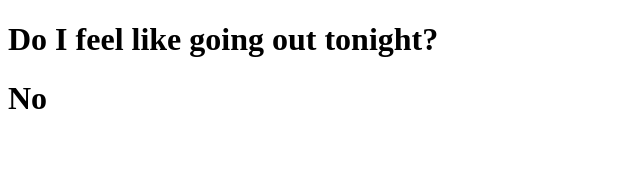
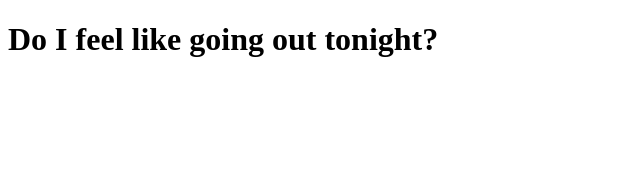
Before and after one commit to HarikaPenukonda/event-listener-tutorial, a React (Create React App) app: page / in a window 1280 px wide. Shown: the top 170 px of the page, without its empty margins (0-640 px from the left). Built offline with nearby package versions, Linux system fonts and the light colour scheme.

Commit message:
flipping state back and forth-own defined function

```diff
--- a/src/Ternary.js
+++ b/src/Ternary.js
@@ -2,15 +2,21 @@ import React from "react";
 
 export default function Ternary(){
     /*
-        Challenge: move our ternary directly inside of the JSX
-        so the "Yes" and "No" are determined inside the <h1>
+        Challenge:
+        - Initialize state for `isGoingOut` as a boolean
+        - Make it so clicking the div.state--value flips that boolean value (true->false, false->true)
+        - Display "Yes" if `isGoingOut` is true and No otherwise
     */
+    const [isGoingOut,setIsGoingOut] = React.useState(false)
 
-    const isGoingOut = false
+    function handleChange(){
+        return setIsGoingOut(isGoingOut ? "Yes" : "No")
+    }
+    // const isGoingOut = false
     return(
         <div>
-            <h1>Do I feel like going out tonight?</h1>
-            <h1>{isGoingOut ? "Yes" : "No"}</h1>
+            <h1 onClick={handleChange}>Do I feel like going out tonight?</h1>
+            <h1>{isGoingOut}</h1>
         </div>
     )
 }
```
